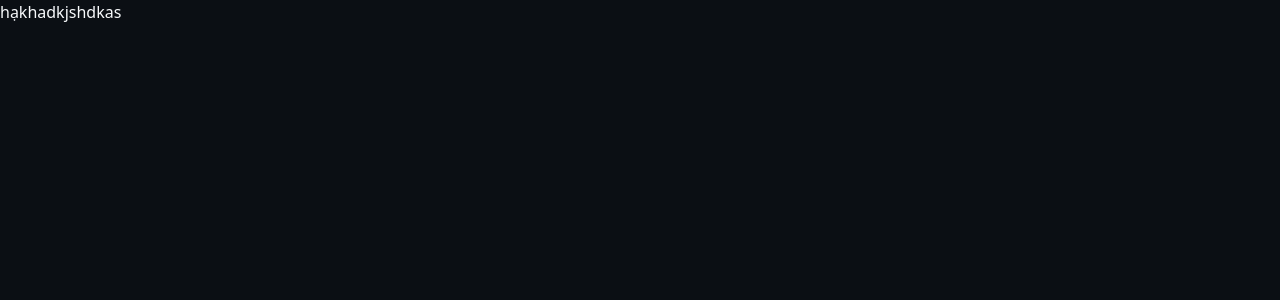
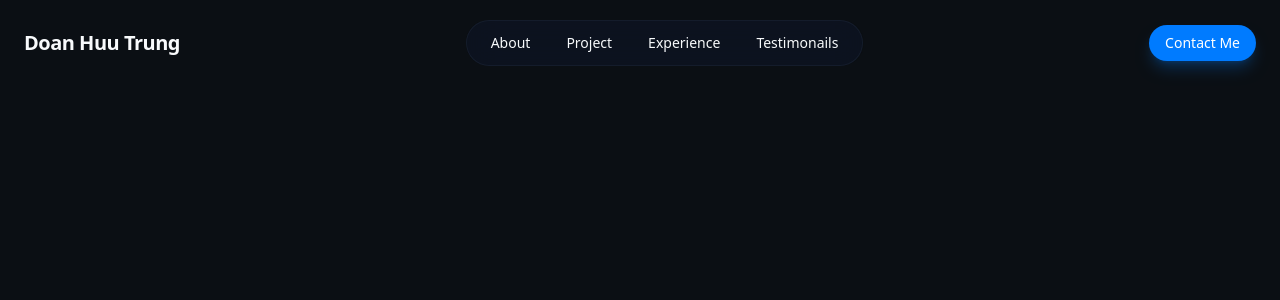
Before and after one commit to Doanhuutrung/portfolio, a React (Vite) app: page / in a window 1280 px wide. Shown: the top 300 px of the page. Built offline with nearby package versions, Linux system fonts and the light colour scheme.

Commit message:
Create navbar for desktop

```diff
--- /dev/null
+++ b/src/components/Button.jsx
@@ -0,0 +1,17 @@
+export const Button = ({ className, size = "default", children }) => {
+  const baseClasses =
+    "relative overflow-hidden rounded-full font-medium focus:outline-none focus-visible:ring-2 focus-visible:ring-primary bg-primary text-primary-foreground hover:bg-primary/90 shadow-lg shadow-primary/25";
+  const sizeClasses = {
+    sm: "px-4 py-2 text-sm",
+    default: "px-6 py-3 text-base",
+    lg: "px-8 py-4 text-lg",
+  };
+  const classes = `${baseClasses} ${sizeClasses[size]}`;
+  return (
+    <button className={classes}>
+      <span className="relative flex items-center justify-center gap-2">
+        {children}
+      </span>
+    </button>
+  );
+};
--- a/src/index.css
+++ b/src/index.css
@@ -93,6 +93,12 @@
   .card {
     @apply bg-card border border-border rounded-xl p-6;
   }
+
+  .glass {
+    background-color: color-mix(in srgb, var(--color-surface) 50%, transparent);
+    backdrop-filter: blur(16px);
+    border: 1px solid color-mix(in srgb, var(--color-border) 50%, transparent);
+  }
 }
 
 /* =========================
--- a/src/layout/Navbar.jsx
+++ b/src/layout/Navbar.jsx
@@ -1,7 +1,40 @@
+import { Button } from "@/components/Button";
+
+const navLinks = [
+  { href: "#about", label: "About" },
+  { href: "#projects", label: "Project" },
+  { href: "#experience", label: "Experience" },
+  { href: "#Testimonails", label: "Testimonails" },
+];
 export const Navbar = () => {
   return (
-    <header>
-      <nav>hạkhadkjshdkas</nav>
+    <header className="fixed top-0 left-0 right-0 bg-transparent py-5">
+      <nav className="container mx-auto px-6 flex items-center justify-between">
+        {/* Desktop Navbar */}
+        <a
+          href="#"
+          className="text-xl font-bold tracking-tight hover:text-primary"
+        >
+          Doan Huu Trung <span></span>
+        </a>
+        <div className="hidden md:flex items-center gap-1">
+          <div className="glass rounded-full px-2 py-1 flex items-center gap-1">
+            {navLinks.map((link, index) => (
+              <a
+                href={link.href}
+                key={index}
+                className="px-4 py-2 text-sm text-mute-foreground hover:text-foreground rounded-full hover:bg-surface"
+              >
+                {link.label}
+              </a>
+            ))}
+          </div>
+        </div>
+        <div className="hidden md:block">
+          <Button size="sm">Contact Me</Button>
+        </div>
+        {/* Mobile Navbar */}
+      </nav>
     </header>
   );
 };
```
